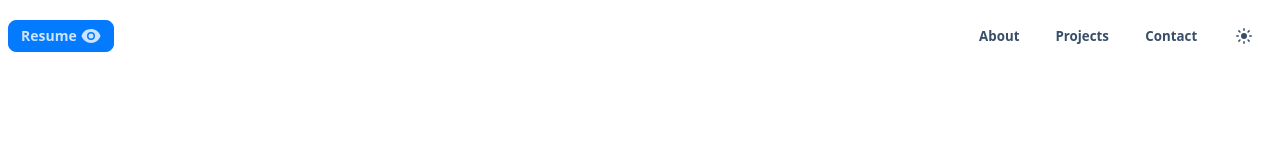
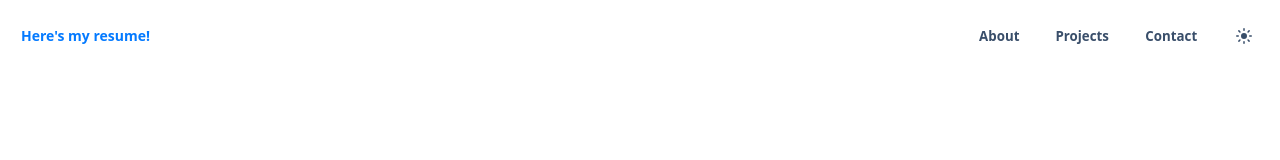
Before and after one commit to conradstephens/my-portfolio, a Next.js app: page / in a window 1280 px wide. Shown: the top 160 px of the page. Built offline with nearby package versions, Linux system fonts and the light colour scheme; no server answers.

Commit message:
changed resume button

```diff
--- a/src/components/Contact/ContactMe.tsx
+++ b/src/components/Contact/ContactMe.tsx
@@ -71,7 +71,7 @@ export default function ContactMe() {
           whileInView={{ opacity: 1, y: 0 }}
         >
           <h3 className="text-5xl font-medium">Contact</h3>
-          <p className="text-md py-2 leading-8 text-base-content/75">
+          <p className="text-md text-base-content/75">
             Please feel free to message me on any of my{" "}
             <Link
               href="/#hero"
--- a/src/components/Navbar/Navbar.tsx
+++ b/src/components/Navbar/Navbar.tsx
@@ -1,7 +1,6 @@
 import * as React from "react";
 import { NavToggle, NavButtons, ThemeToggle } from "@/components";
 import clsx from "clsx";
-import { EyeIcon } from "@heroicons/react/20/solid";
 
 export default function Navbar() {
   const [showButtons, setShowButtons] = React.useState(false);
@@ -31,15 +30,16 @@ export default function Navbar() {
       >
         <div className="flex-1">
           <a
-            className="btn-primary btn-sm btn normal-case"
+            className="btn-link btn-sm btn normal-case no-underline"
             href="https://gateway.pinata.cloud/ipfs/QmUdtp417fYcD2u2yqnVntoZHkGom8aQV5z72MtuvuDR82"
             download="conradsresume.pdf"
             title="Download Resume"
             target="_blank"
             rel="noreferrer"
           >
-            Resume
-            <EyeIcon className="ml-1 h-5 w-5" />
+            <span className="border-b-transparent transition duration-300 ease-in-out hover:border-b-[1px] hover:border-b-primary">
+              {"Here's my resume!"}
+            </span>
           </a>
         </div>
         <div className="hidden md:block">
```
